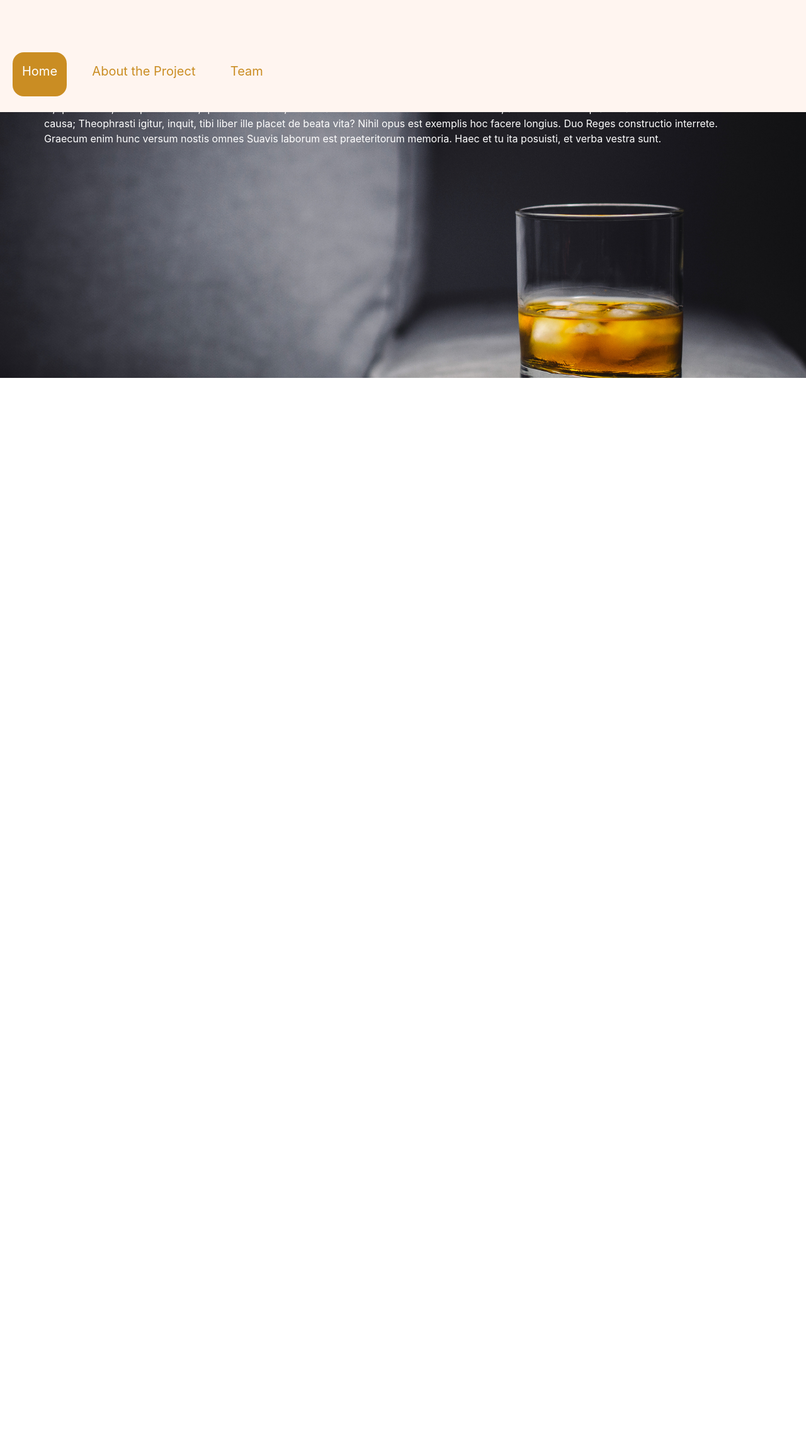
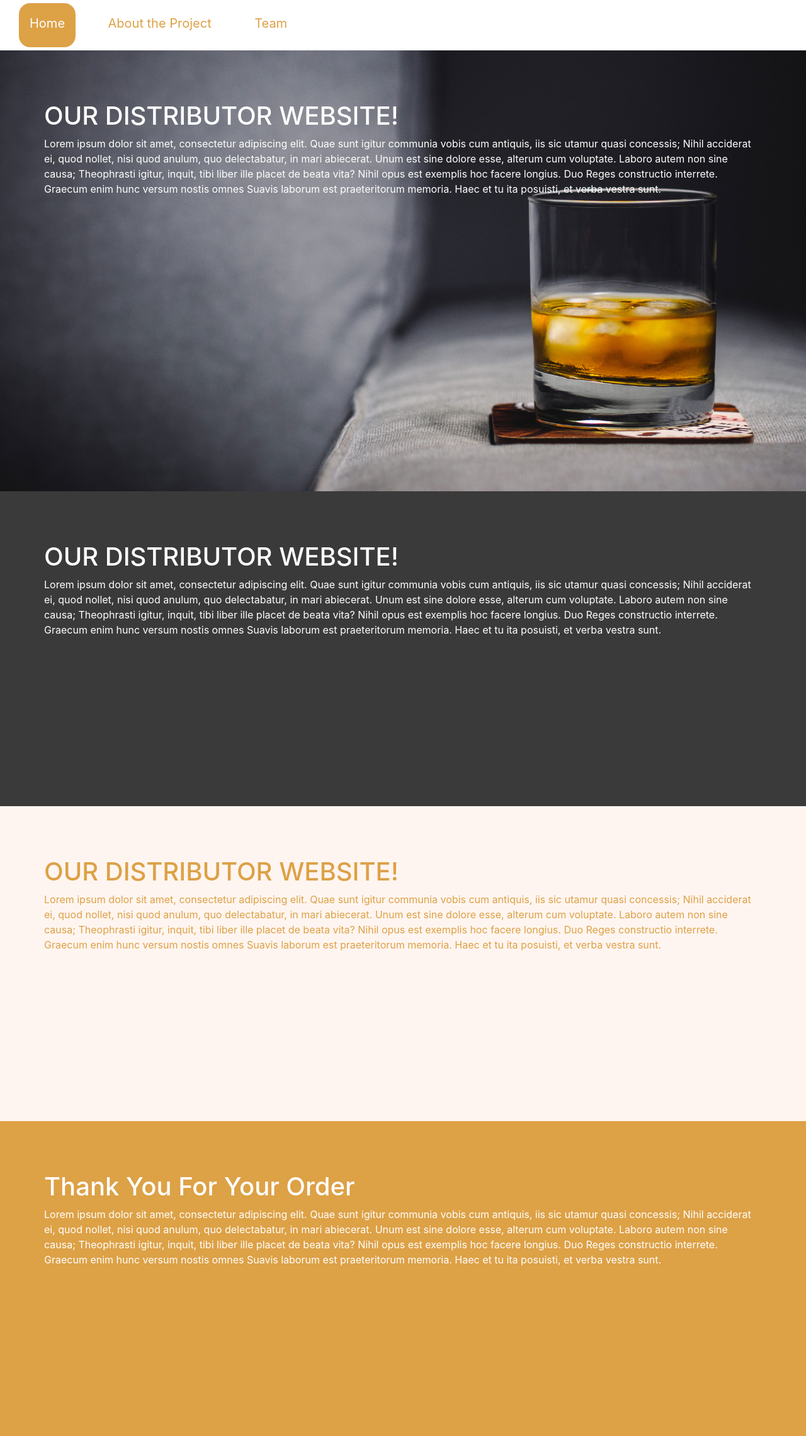
Before and after one commit to amilakanishka/ECommerce-Product-Recommender-Using-Machine-Learning, a Python web app: template templates/index.html in a window 1280 px wide. Shown: the whole page at 63% size. Before the commit the page ends 600 px from the top, so only its background shows below. Run offline with Jinja, Linux system fonts and the light colour scheme; the template is opened without the code that fills it, so the values that code supplies are empty.

Commit message:
Update web app

```diff
--- a/templates/css/style.css
+++ b/templates/css/style.css
@@ -13,10 +13,11 @@
   .topnav a {
     height: 70px;
     display: inline-block;
-    color: #ca8d23;
+    color: #dda146;
     text-align: center;
-    padding: 15px 15px;
+    padding: 17px 17px;
     font-size: 20px;
+    margin-left: 30px;
     margin-top: 5px;
     margin-bottom: 5px;
     border-radius: 18px;
@@ -31,7 +32,7 @@
 
   /* Add an active class to highlight the current page */
   .topnav a.active {
-    background-color: #ca8d23;
+    background-color: #dda146;
     color: white;
   }
 
@@ -51,21 +52,58 @@
     transition: 0.2s; /* Add a transition effect (when scrolling - and font size is decreased) */
   }
 
-  /* 3. HERO SECTION */
+  /* 3. SECTIONS */
   .hero1 {
     background-image: url(../img/bar2.png);
     padding-top: 80px;
     padding-bottom: 50px;
-    height: 600px;
+    height: 700px;
     background-position: center; /* Center the image */
     background-repeat: no-repeat; /* Do not repeat the image */
     background-size: cover; /* Resize the background image to cover the entire container */
   }
 
+  .order {
+    background-color: #3a3a3a;
+    padding-top: 80px;
+    padding-bottom: 50px;
+    height: 500px;
+    background-position: center; /* Center the image */
+    background-repeat: no-repeat; /* Do not repeat the image */
+    background-size: cover; /* Resize the background image to cover the entire container */
+  }
+
+  .recommend {
+    background-color: #fff5f0;
+    padding-top: 80px;
+    padding-bottom: 50px;
+    height: 500px;
+    background-position: center; /* Center the image */
+    background-repeat: no-repeat; /* Do not repeat the image */
+    background-size: cover; /* Resize the background image to cover the entire container */
+  }
+
+  .thanks {
+    background-color: #dda146;
+    padding-top: 80px;
+    padding-bottom: 50px;
+    height: 500px;
+    background-position: center; /* Center the image */
+    background-repeat: no-repeat; /* Do not repeat the image */
+    background-size: cover; /* Resize the background image to cover the entire container */
+  }
+
+
   .hero-text {
     font-size: 26;
     color: white;
   }
+
+  .recommend-text {
+    font-size: 26;
+    color: #dda146;
+  }
+
 
  /* 4. MEDIA QUERIES */
   /* When the screen is less than 600 pixels wide, hide all links, except for the first one ("Home").
--- a/templates/index.html
+++ b/templates/index.html
@@ -31,7 +31,7 @@
 
 <!-- START THE HEADER SECTION -->
     <header>
-        <div id="header">
+        <div class="header">
             <div class="topnav" id="myTopnav">
                 <a href="/" class="active">Home</a>
                 <a href="/about">About the Project</a>
@@ -63,6 +63,67 @@
 
 <!-- HERO IMAGE AND TEXT END-->
 
+<!-- SECTION 2 - ORDERING -->
+
+    <section class="order">
+        <div class="container">
+            <div class="row">
+                <div class="hero-text">
+
+                    <h1>OUR DISTRIBUTOR WEBSITE!</h1>
+                    <p>Lorem ipsum dolor sit amet, consectetur adipiscing elit. Quae sunt igitur communia vobis cum antiquis, iis sic utamur quasi concessis; Nihil acciderat ei, quod nollet, nisi quod anulum, quo delectabatur, in mari abiecerat. Unum est sine dolore esse,
+                        alterum cum voluptate. Laboro autem non sine causa; Theophrasti igitur, inquit, tibi liber ille placet de beata vita? Nihil opus est exemplis hoc facere longius. Duo Reges constructio interrete. Graecum enim hunc versum nostis omnes Suavis laborum
+                        est praeteritorum memoria. Haec et tu ita posuisti, et verba vestra sunt.</p>
+                </div>
+            </div>
+        </div>
+    </section>
+
+<!-- SECTION 2 - ORDERING END-->
+
+<!-- SECTION 3 - RECOMMENDER -->
+
+<section class="recommend">
+    <div class="container">
+        <div class="row">
+            <div class="recommend-text">
+
+                <h1>OUR DISTRIBUTOR WEBSITE!</h1>
+                <p>Lorem ipsum dolor sit amet, consectetur adipiscing elit. Quae sunt igitur communia vobis cum antiquis, iis sic utamur quasi concessis; Nihil acciderat ei, quod nollet, nisi quod anulum, quo delectabatur, in mari abiecerat. Unum est sine dolore esse,
+                    alterum cum voluptate. Laboro autem non sine causa; Theophrasti igitur, inquit, tibi liber ille placet de beata vita? Nihil opus est exemplis hoc facere longius. Duo Reges constructio interrete. Graecum enim hunc versum nostis omnes Suavis laborum
+                    est praeteritorum memoria. Haec et tu ita posuisti, et verba vestra sunt.</p>
+            </div>
+        </div>
+    </div>
+</section>
+
+<!-- SECTION 3 - RECOMMENDER END -->
+
+<!-- SECTION 4 - THANK YOU -->
+
+<section class="thanks">
+    <div class="container">
+        <div class="row">
+            <div class="hero-text">
+
+                <h1>Thank You For Your Order</h1>
+                <p>Lorem ipsum dolor sit amet, consectetur adipiscing elit. Quae sunt igitur communia vobis cum antiquis, iis sic utamur quasi concessis; Nihil acciderat ei, quod nollet, nisi quod anulum, quo delectabatur, in mari abiecerat. Unum est sine dolore esse,
+                    alterum cum voluptate. Laboro autem non sine causa; Theophrasti igitur, inquit, tibi liber ille placet de beata vita? Nihil opus est exemplis hoc facere longius. Duo Reges constructio interrete. Graecum enim hunc versum nostis omnes Suavis laborum
+                    est praeteritorum memoria. Haec et tu ita posuisti, et verba vestra sunt.</p>
+            </div>
+        </div>
+    </div>
+</section>
+
+<!-- SECTION 4 - THANK YOU END -->
+
+<!-- FOOTER -->
+
+
+
+
+<!-- FOOTER END-->
+
 
 
 
```
Also changed, not shown: templates/img/bar2.png.
